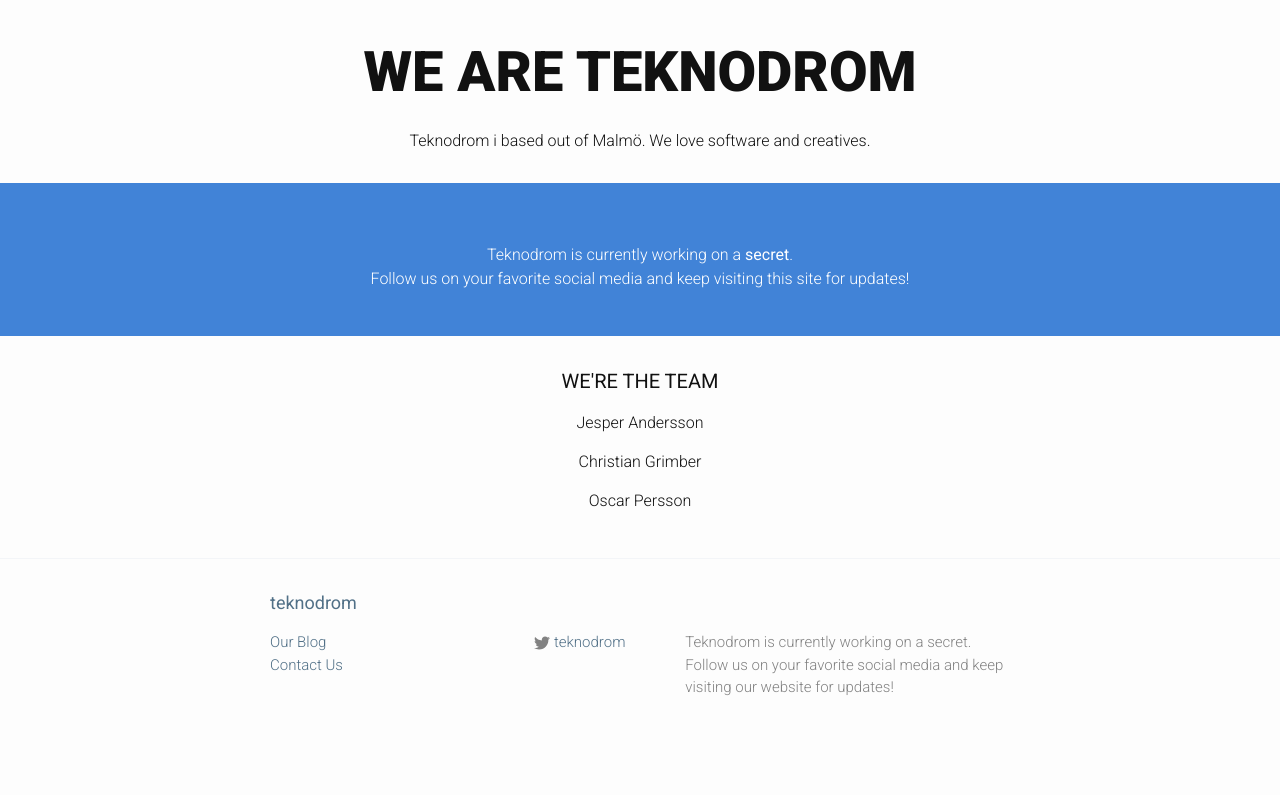
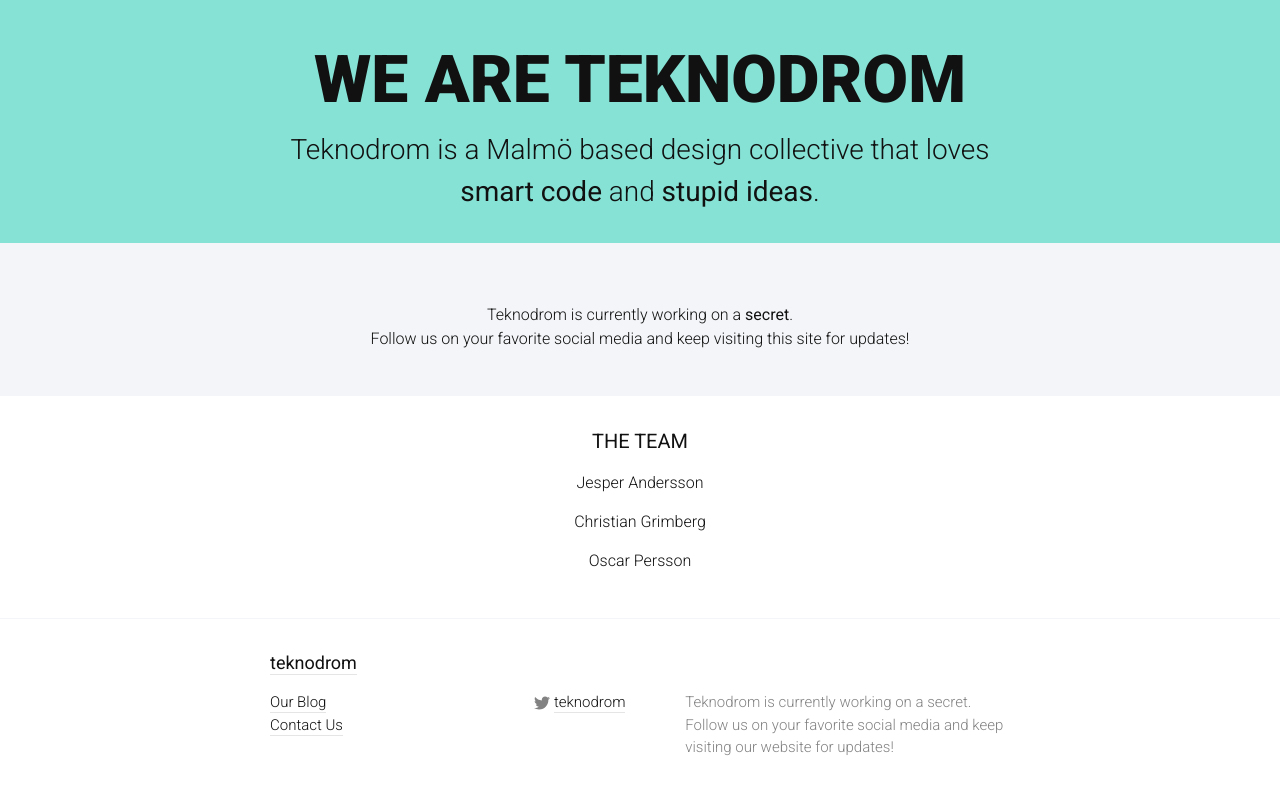
Before and after one commit to Teknodrom/teknodrom.github.io, a Jekyll site: the page built from index.html, in a window 1280 px wide. Shown: the top 795 px of the page. Built offline with Jekyll 4.4.1, drawn with Linux system fonts in a browser that asks for light colours.

Commit message:
Cleaning up

```diff
--- a/_config.yml
+++ b/_config.yml
@@ -8,7 +8,7 @@ baseurl: "" # the subpath of your site, e.g. /blog/
 url: "http://yourdomain.com" # the base hostname & protocol for your site
 twitter_username: teknodrom
 github_username:  teknodrom
-team_members: ["Jesper Andersson", "Christian Grimber", "Oscar Persson"]
+team_members: ["Jesper Andersson", "Christian Grimberg", "Oscar Persson"]
 
 # Build settings
 markdown: kramdown
--- a/_includes/header.html
+++ b/_includes/header.html
@@ -1,14 +1,8 @@
 <header>
-  <div class="hero">
-    <div class="wrapper">
-      <!-- <section>
-        <h2 class="company-name">{{ site.title }}</h2>
-      </section> -->
-
-      <section class="tag-line">
-        <h1>WE ARE TEKNODROM</h1>
-        <span>Teknodrom i based out of Malm&ouml;. We love software and creatives.</span>
-      </section>
-    </div>
+  <div class="wrapper">
+    <h1 class="header-title">WE ARE TEKNODROM</h1>
+    <span class="header-sub-title">
+      Teknodrom is a Malm&ouml; based design collective that loves <strong>smart code</strong> and <strong>stupid ideas</strong>.
+    </span>
   </div>
 </header>
--- a/_sass/_base.scss
+++ b/_sass/_base.scss
@@ -95,8 +95,10 @@ h2, h3, h4, h5, h6 {
  * Links
  */
 a {
-  color: $brand-color;
+  color: $text-color;
   text-decoration: none;
+  border-bottom: 0.08em solid rgba(0,0,0,0.1);
+  padding-bottom: .08em;
 
   -webkit-transition: color .2s ease-out;
   -moz-transition: color .2s ease-out;
@@ -104,11 +106,11 @@ a {
   transition: color .2s ease-out;
 
   &:visited {
-    color: darken($brand-color, 0%);
+    color: darken($text-color, 0%);
   }
 
   &:hover {
-    color: $color-blue;
+    color: $brand-color;
   }
 }
 
--- a/_sass/_layout.scss
+++ b/_sass/_layout.scss
@@ -1,68 +1,3 @@
-.site-nav {
-  float: right;
-  line-height: 56px;
-
-  .menu-icon {
-    display: none;
-  }
-
-  .page-link {
-    color: $text-color;
-    line-height: $base-line-height;
-
-    // Gaps between nav items, but not on the first one
-    &:not(:first-child) {
-      margin-left: 20px;
-    }
-  }
-
-  @include media-query($on-palm) {
-    position: absolute;
-    top: 9px;
-    right: 30px;
-    background-color: $background-color;
-    border: 1px solid $grey-color-light;
-    border-radius: 5px;
-    text-align: right;
-
-    .menu-icon {
-      display: block;
-      float: right;
-      width: 36px;
-      height: 26px;
-      line-height: 0;
-      padding-top: 10px;
-      text-align: center;
-
-      > svg {
-        width: 18px;
-        height: 15px;
-
-        path {
-          fill: $grey-color-dark;
-        }
-      }
-    }
-
-    .trigger {
-      clear: both;
-      display: none;
-    }
-
-    &:hover .trigger {
-      display: block;
-      padding-bottom: 5px;
-    }
-
-    .page-link {
-      display: block;
-      padding: 5px 10px;
-    }
-  }
-}
-
-
-
 /**
  * Site footer
  */
@@ -140,25 +75,26 @@
  * Page content
  */
 .page-content {
-  border-top: 4px solid $color-blue;
+  border-top: 4px solid $brand-color;
   padding: $spacing-unit 0;
 }
 
 header {
-  .company-name {
-    color: $grey-color;
+  background-color: #86E2D5;
+  text-align: center;
+  padding: $spacing-unit 0;
+
+  .header-title {
+    font-weight: bold;
+    font-size: 66px;
+    margin: 0;
+    @include media-query($on-laptop) {
+      font-size: 42px;
+    }
   }
 
-  .tag-line {
-    text-align: center;
-    padding: $spacing-unit 0;
-    h1 {
-      font-weight: bold;
-      font-size: 56px;
-      @include media-query($on-laptop) {
-        font-size: 42px;
-      }
-    }
+  .header-sub-title {
+    font-size: 28px;
   }
 }
 
@@ -168,8 +104,7 @@ header {
 }
 
 .site-about {
-  background-color: $color-blue;
-  color: #ffffff;
+  background-color: $grey-color-light;
   p {
     padding: $spacing-unit 0;
   }
@@ -230,7 +165,7 @@ header {
     width: 66px;
     position: absolute;
     path {
-      fill: #03C9A9;
+      fill: $color-blue;
     }
   }
 }
@@ -239,10 +174,7 @@ header {
   margin-bottom: $spacing-unit;
   text-align: center;
   a {
-    color: $text-color;
-  }
-  a:hover {
-    color: $color-blue;
+    border: none;
   }
   h2 {
     margin: 0;
--- a/css/main.scss
+++ b/css/main.scss
@@ -15,8 +15,8 @@ $base-line-height: 1.5;
 $spacing-unit:     30px;
 
 $text-color:         #111;
-$background-color:   #fdfdfd;
-$brand-color:        #517087;
+$background-color:   #fff; //#fdfdfd;
+$brand-color:        #03C9A9;
 $complement-color-1: #22A7F0;
 
 $color-blue:       #4183D7;
--- a/index.html
+++ b/index.html
@@ -1,8 +1,6 @@
 ---
 layout: main
 ---
-
-
 
 <article class="site-about">
   <div class="wrapper">
@@ -15,7 +13,7 @@ layout: main
 
 <article class="site-team">
   <div class="wrapper">
-    <h2 class="page-heading">WE'RE THE TEAM</h2>
+    <h2 class="page-heading">THE TEAM</h2>
 
     <ul class="team-list">
       {% for member in site.team_members %}
```
